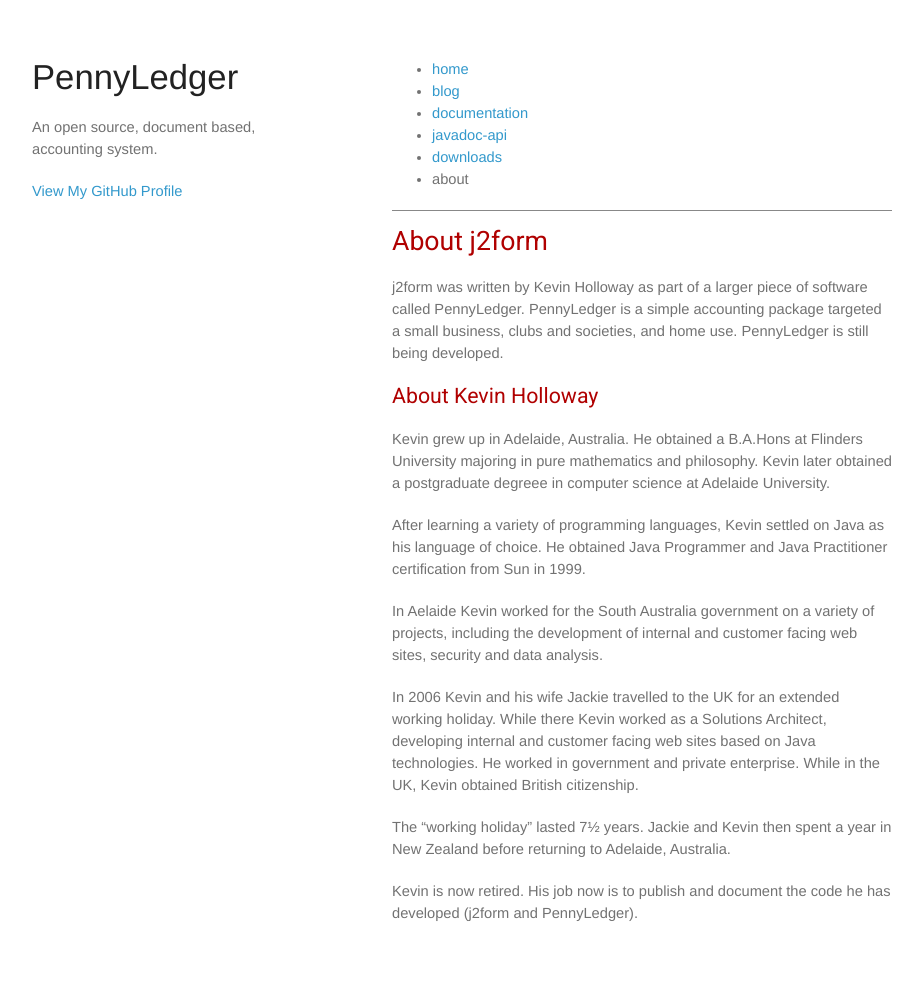
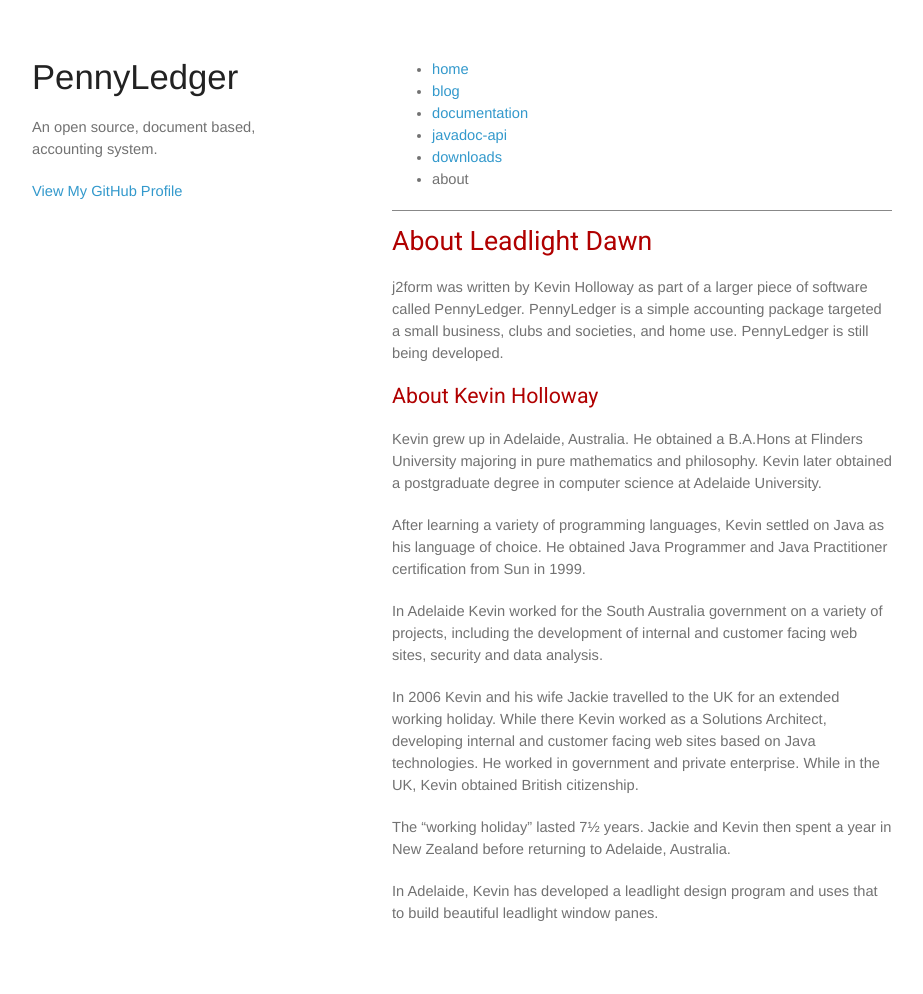
Before and after one commit to kevinau/kevinau.github.io, a Jekyll site: the page built from about/index.md, in a window 1280 px wide. Shown: the whole page, without its empty margins (178-1101 px from the left). Built offline with Jekyll 4.4.1, drawn with Linux system fonts in a browser that asks for light colours.

Commit message:
Update index.md

```diff
--- a/about/index.md
+++ b/about/index.md
@@ -1,6 +1,6 @@
 ---
 layout: default
-title: About j2form
+title: About Leadlight Dawn
 ---
 {% include navbar.html here="about" %}
 
@@ -10,14 +10,14 @@ j2form was written by Kevin Holloway as part of a larger piece of software calle
 
 ## About Kevin Holloway
 
-Kevin grew up in Adelaide, Australia.  He obtained a B.A.Hons at Flinders University majoring in pure mathematics and philosophy.  Kevin later obtained a postgraduate degreee in computer science at Adelaide University.
+Kevin grew up in Adelaide, Australia.  He obtained a B.A.Hons at Flinders University majoring in pure mathematics and philosophy.  Kevin later obtained a postgraduate degree in computer science at Adelaide University.
 
 After learning a variety of programming languages, Kevin settled on Java as his language of choice.  He obtained Java Programmer and Java Practitioner certification from Sun in 1999.
 
-In Aelaide Kevin worked for the South Australia government on a variety of projects, including the development of internal and customer facing web sites, security and data analysis.
+In Adelaide Kevin worked for the South Australia government on a variety of projects, including the development of internal and customer facing web sites, security and data analysis.
 
 In 2006 Kevin and his wife Jackie travelled to the UK for an extended working holiday.  While there Kevin worked as a Solutions Architect, developing internal and customer facing web sites based on Java technologies.  He worked in government and private enterprise.  While in the UK, Kevin obtained British citizenship.
 
 The "working holiday" lasted 7&frac12; years.  Jackie and Kevin then spent a year in New Zealand before returning to Adelaide, Australia.
 
-Kevin is now retired.  His job now is to publish and document the code he has developed (j2form and PennyLedger).
+In Adelaide, Kevin has developed a leadlight design program and uses that to build beautiful leadlight window panes.
```
